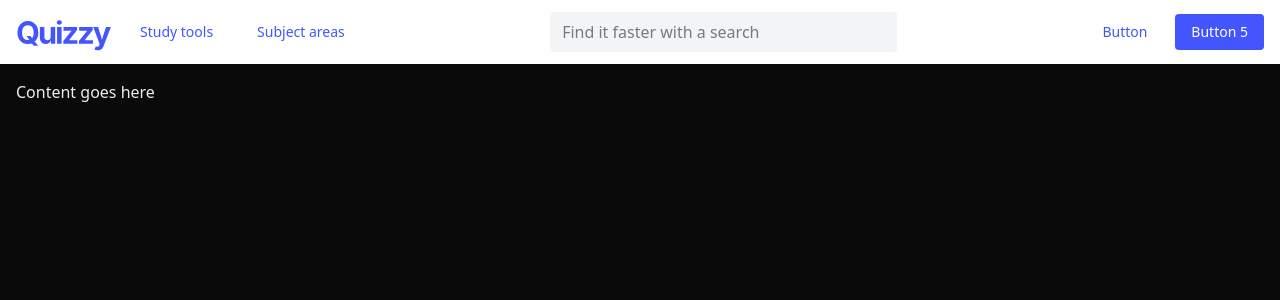
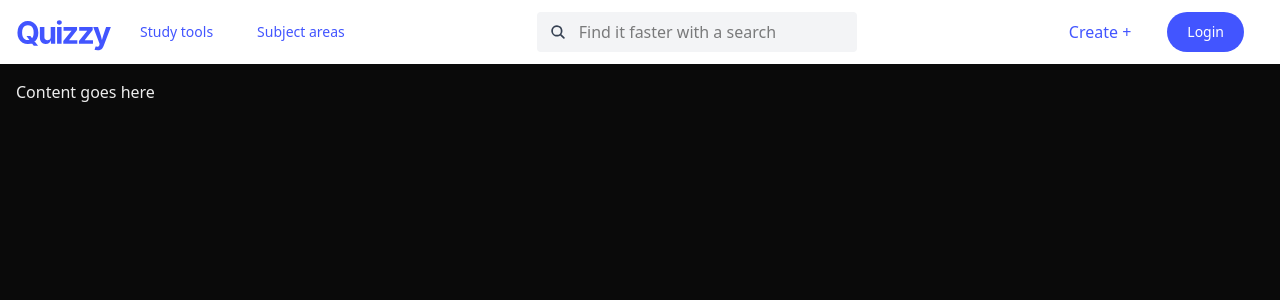
Before and after one commit to arslankaleem7229/quizzy, a Next.js app: page / in a window 1280 px wide. Shown: the top 300 px of the page. Built offline with nearby package versions, Linux system fonts and the light colour scheme.

Commit message:
until onboarding screens

```diff
--- a/app/Navbar.tsx
+++ b/app/Navbar.tsx
@@ -1,7 +1,5 @@
-import Image from "next/image";
-import React from "react";
-import quizzy from "../public/Quizzy.svg";
 import Logo from "./components/Logo";
+import { MagnifyingGlassIcon } from "@heroicons/react/16/solid";
 
 const Navbar = () => {
   return (
@@ -13,16 +11,19 @@ const Navbar = () => {
       </div>
 
       <div className="flex-1 mx-4 flex justify-center">
-        <input
-          type="text"
-          placeholder="Find it faster with a search"
-          className="w-1/2  px-3  py-2 rounded focus:outline-none text-black bg-gray-100 placeholder:text-base, font-medium"
-        />
+        <div className="w-1/2 flex mx-5 bg-gray-100 rounded focus-within:ring-2 focus-within:ring-gray-400 focus-within:border-gray-400">
+          <MagnifyingGlassIcon className="h-5 w-5 ml-3 my-auto text-gray-700 " />
+          <input
+            type="text"
+            placeholder="Find it faster with a search"
+            className="w-full px-3  py-2  text-black outline-none placeholder:text-base, font-medium"
+          />
+        </div>
       </div>
 
-      <div className="flex items-center space-x-3 shrink-0">
-        <button className="btn-text">Button</button>
-        <button className="btn-primary">Button 5</button>
+      <div className="flex items-center space-x-5 mx-5 shrink-0">
+        <button className="btn-text text-base">Create +</button>
+        <button className="btn-primary">Login</button>
       </div>
     </header>
   );
--- /dev/null
+++ b/app/components/onboarding/index.tsx
@@ -0,0 +1,7 @@
+import React from "react";
+
+const Onboarding = () => {
+  return <div>Onboarding</div>;
+};
+
+export default Onboarding;
--- a/app/globals.css
+++ b/app/globals.css
@@ -25,7 +25,7 @@ body {
 @layer components {
   /* Primary Button: Rounded + Filled */
   .btn-primary {
-    @apply px-4 py-2 text-white rounded font-normal text-sm transition-colors;
+    @apply px-5 py-2.5 text-white rounded-full font-normal text-sm transition-colors;
     background-color: var(--primary);
   }
   .btn-primary:hover {
```
Also changed, not shown: app/components/onboarding/Login.tsx (added), app/components/onboarding/Signup.tsx (added), 1 other file (tests, documents, lock files or other folders).
